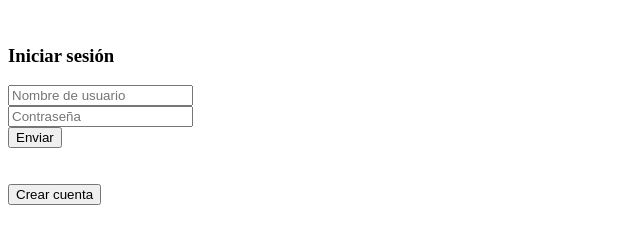
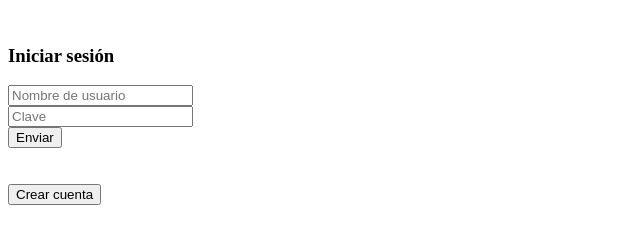
Before and after one commit to kalethvalle/beacVision, an Electron app: page src/index.html in a window 1280 px wide. Shown: the full height of the page, 0-640 px from the left. Drawn offline with Linux system fonts and the light colour scheme.

Commit message:
release3

```diff
--- a/src/index.html
+++ b/src/index.html
@@ -19,7 +19,7 @@
             <form id="login_form">
                 <input id="login_name" type="text" placeholder="Nombre de usuario" class="form-control">
                 <br>
-                <input id="login_pwd" type="password" placeholder="Contraseña" class="form-control">
+                <input id="login_pwd" type="password" placeholder="Clave" class="form-control">
                 <br>
                 <button type="submit" class="btn btn-primary btn-block mt-2">
                     Enviar
```
